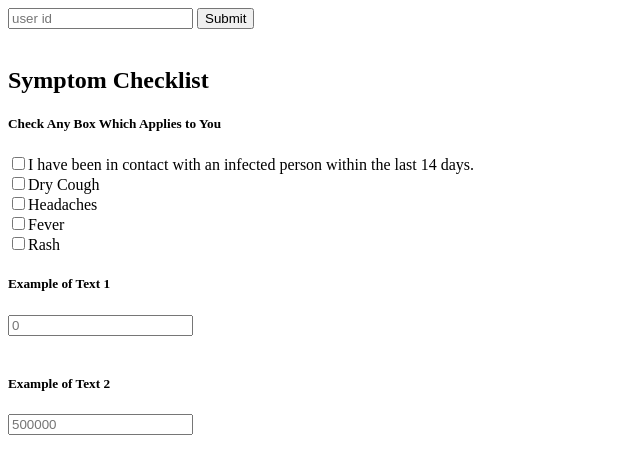
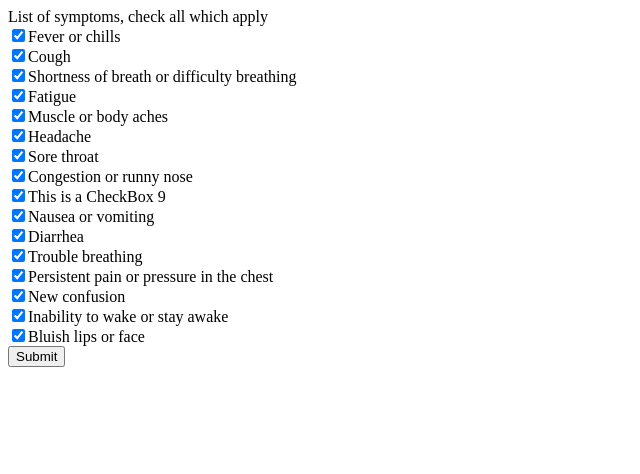
Before and after one commit to Team7IS601/covidtest, a Flask app: template app/templates/symptoms.html in a window 1280 px wide. Shown: the top 474 px of the page, without its empty margins (0-640 px from the left). Run offline with Flask 2, Linux system fonts and the light colour scheme; the template is opened without the code that fills it, so the values that code supplies are empty.

Commit message:
Task:  Updated Sympstoms File, checking now

```diff
--- a/app/templates/symptoms.html
+++ b/app/templates/symptoms.html
@@ -1,41 +1,38 @@
-<!doctype html>
 <html>
-<head>
-<meta charset="utf-8">
-<title>COVID-19 Symptom Checker</title>
-</head>
+    <head>
+        <title>WebPage</title>
+        <script src="https://ajax.googleapis.com/ajax/libs/jquery/3.5.1/jquery.min.js"></script>
+    </head>
+    <body>
+        {% with messages = get_flashed_messages() %}
+            {% if messages %}
+                {% for message in messages %}
+                    {{ message }}
+                {% endfor %}
+            {% endif %}
+        {% endwith %}
+          <div class="check">
 
-<body>
-
-	<form action='/symptoms' method='POST' id='submitform'>
-                <input type='text', placeholder='user id'  name='user_input'>
-                <button type="submit" class="btn btn-success">Submit</button>
-                <br><br>
-                <h2>Symptom Checklist</h2>
-                <h5>Check Any Box Which Applies to You</h5>
-                <div class="checkbox">
-                  <label><input type="checkbox" name="check" value="1">I have been in contact with an infected person within the last 14 days.</label>
-                </div>
-                <div class="checkbox">
-                  <label><input type="checkbox" name="check" value="2">Dry Cough</label>
-                </div>
-                <div class="checkbox">
-                  <label><input type="checkbox" name="check" value="3">Headaches</label>
-                </div>
-                <div class="checkbox">
-                  <label><input type="checkbox" name="check" value="4">Fever</label>
-                </div>
-                <div class="checkbox">
-                  <label><input type="checkbox" name="check" value="5">Rash</label>
-                </div>
-                <h5>Example of Text 1</h5>
-                <input type="text", placeholder='0'  name='text_entry_1'>
-                <br><br>
-                <h5>Example of Text 2</h5>
-                <input type="text", placeholder='500000'  name='text_entry_2'>
+			  List of symptoms, check all which apply
+            <form action="/" method="POST">
+                <input type="checkbox" id="checkbox" name="checkbox" value="1" checked>Fever or chills<br>
+                <input type="checkbox" id="checkbox" name="checkbox" value="2" checked>Cough<br>
+                <input type="checkbox" id="checkbox" name="checkbox" value="3" checked>Shortness of breath or difficulty breathing<br>
+                <input type="checkbox" id="checkbox" name="checkbox" value="4"checked>Fatigue<br>
+                <input type="checkbox" id="checkbox" name="checkbox" value="5" checked>Muscle or body aches<br>
+                <input type="checkbox" id="checkbox" name="checkbox" value="6" checked>Headache<br>
+                <input type="checkbox" id="checkbox" name="checkbox" value="7" checked>Sore throat<br>
+                <input type="checkbox" id="checkbox" name="checkbox" value="8" checked>Congestion or runny nose<br>
+                <input type="checkbox" id="checkbox" name="checkbox" value="9" checked>This is a CheckBox 9<br>
+                <input type="checkbox" id="checkbox" name="checkbox" value="10" checked>Nausea or vomiting<br>
+                <input type="checkbox" id="checkbox" name="checkbox" value="11" checked>Diarrhea<br>
+                <input type="checkbox" id="checkbox" name="checkbox" value="12" checked>Trouble breathing<br>
+                <input type="checkbox" id="checkbox" name="checkbox" value="13"checked>Persistent pain or pressure in the chest<br>
+                <input type="checkbox" id="checkbox" name="checkbox" value="14" checked>New confusion<br>
+                <input type="checkbox" id="checkbox" name="checkbox" value="15" checked>Inability to wake or stay awake<br>
+                <input type="checkbox" id="checkbox" name="checkbox" value="16" checked>Bluish lips or face<br>
+                <input type="submit" id = "submit" value="Submit">
               </form>
-
-
-
-</body>
+          </div>
+    </body>
 </html>
```
